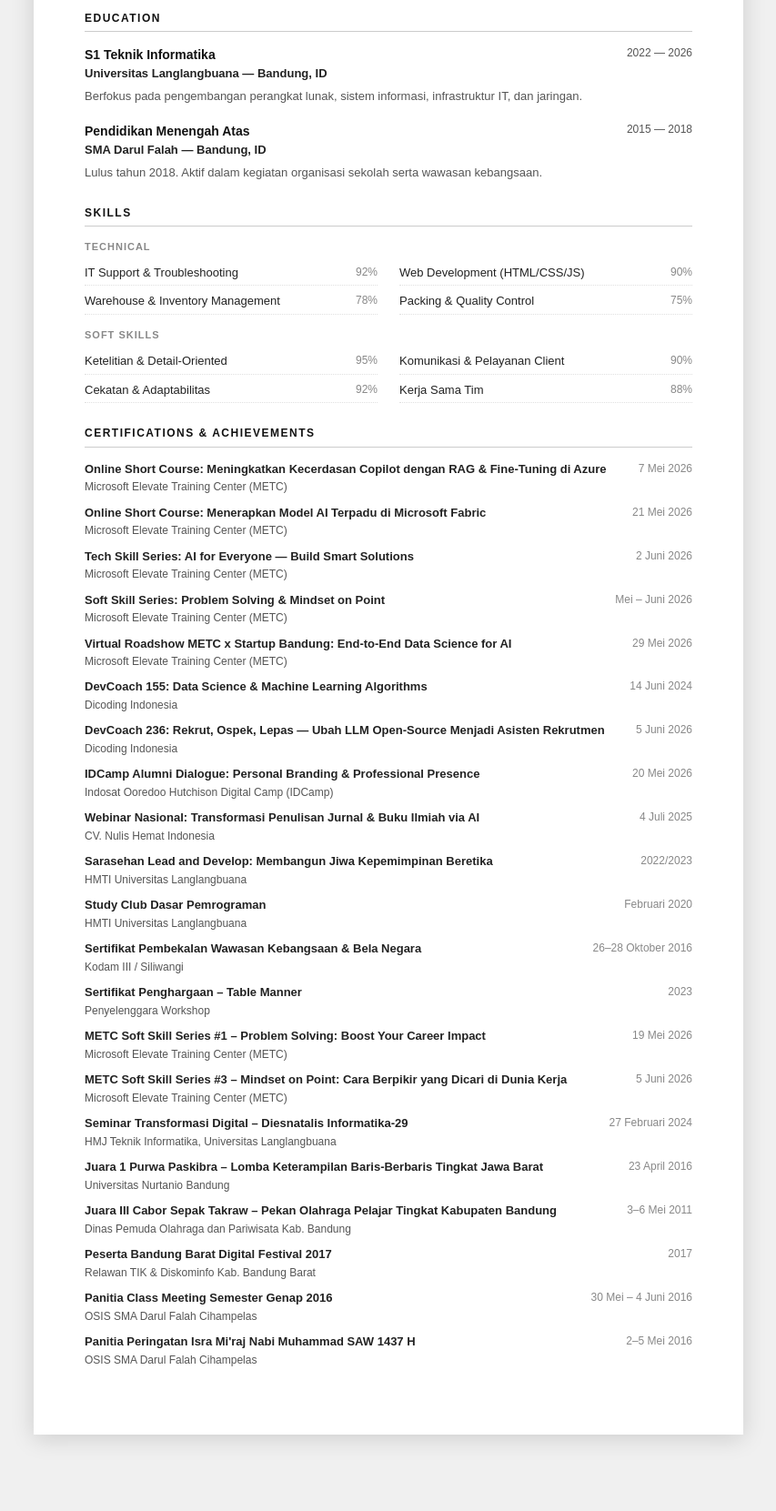
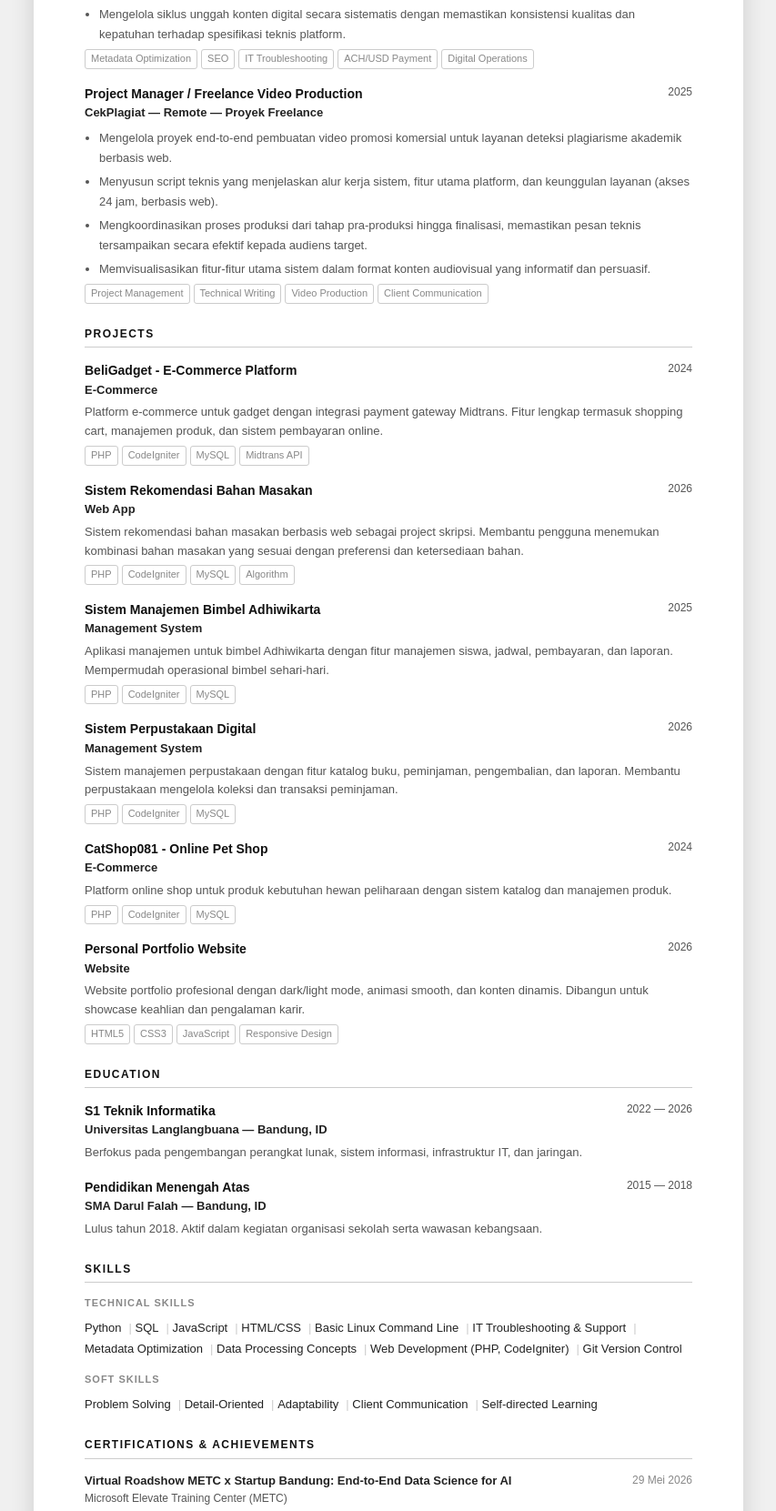
Before and after one commit to Hasbialj/hasbialj, a plain HTML site: page cv.html in a window 1280 px wide. Shown: the part 825-2486 px from the top of the page at 91% size, without its empty margins (213-1066 px from the left). Before the commit the page ends 2450 px from the top, so only its background shows below. Drawn offline with Linux system fonts and the light colour scheme.

Commit message:
feat: update CV content untuk posisi Data Engineer - Rombak professional summary fokus Data Engineering - Ganti experience: Digital Asset Merchant (Redbubble) & PM CekPlagiat - Update skills: ATS-friendly tanpa metrik % - Filter sertifikasi: hanya IT & Data Science - Tambah Projects section di cv.html - Render experience sebagai bullet points di cv.js

```diff
--- a/cv.html
+++ b/cv.html
@@ -32,6 +32,11 @@
     </section>
 
     <section class="cv-section">
+      <h2 class="cv-section-title">Projects</h2>
+      <div id="cv-projects"></div>
+    </section>
+
+    <section class="cv-section">
       <h2 class="cv-section-title">Education</h2>
       <div id="cv-education"></div>
     </section>
--- a/js/cv.js
+++ b/js/cv.js
@@ -14,6 +14,7 @@ document.addEventListener('DOMContentLoaded', () => {
   renderCvHeader();
   renderCvSummary();
   renderCvExperience();
+  renderCvProjects();
   renderCvEducation();
   renderCvSkills();
   renderCvCertificates();
@@ -81,19 +82,58 @@ function renderCvExperience() {
     return;
   }
 
-  el.innerHTML = workItems.map(item => `
+  el.innerHTML = workItems.map(item => {
+    // Pecah desc berdasarkan titik menjadi bullet points
+    const bullets = item.desc
+      .split('. ')
+      .map(s => s.trim())
+      .filter(s => s.length > 0)
+      .map(s => `<li style="margin-bottom:4px">${s.endsWith('.') ? s : s + '.'}</li>`)
+      .join('');
+
+    return `
+      <div class="cv-item">
+        <div class="cv-item-header">
+          <div>
+            <div class="cv-item-title">${item.title}</div>
+            <div class="cv-item-org">${item.org} &mdash; ${item.location}</div>
+          </div>
+          <div class="cv-item-year">${item.year}</div>
+        </div>
+        <ul style="margin-top:6px;padding-left:16px;font-size:13px;color:#555;line-height:1.7;">
+          ${bullets}
+        </ul>
+        ${item.tags && item.tags.length ? `
+          <div class="cv-item-tags">
+            ${item.tags.map(t => `<span class="cv-tag">${t}</span>`).join('')}
+          </div>
+        ` : ''}
+      </div>
+    `;
+  }).join('');
+}
+
+
+// ----------------------------------------------------------------
+// PROJECTS
+// ----------------------------------------------------------------
+function renderCvProjects() {
+  const el = document.getElementById('cv-projects');
+  if (!el || !SITE_DATA.projects) return;
+
+  el.innerHTML = SITE_DATA.projects.map(item => `
     <div class="cv-item">
       <div class="cv-item-header">
         <div>
           <div class="cv-item-title">${item.title}</div>
-          <div class="cv-item-org">${item.org} &mdash; ${item.location}</div>
+          <div class="cv-item-org">${item.category}</div>
         </div>
         <div class="cv-item-year">${item.year}</div>
       </div>
-      <p class="cv-item-desc">${item.desc}</p>
-      ${item.tags && item.tags.length ? `
+      <p class="cv-item-desc">${item.description}</p>
+      ${item.tech && item.tech.length ? `
         <div class="cv-item-tags">
-          ${item.tags.map(t => `<span class="cv-tag">${t}</span>`).join('')}
+          ${item.tech.map(t => `<span class="cv-tag">${t}</span>`).join('')}
         </div>
       ` : ''}
     </div>
@@ -137,7 +177,7 @@ function renderCvSkills() {
   const el = document.getElementById('cv-skills');
   if (!el || !SITE_DATA.skills) return;
 
-  const catLabels = { technical: 'Technical', creative: 'Creative', soft: 'Soft Skills' };
+  const catLabels = { technical: 'Technical Skills', creative: 'Creative Skills', soft: 'Soft Skills' };
   const grouped = {};
 
   SITE_DATA.skills.forEach(skill => {
@@ -150,13 +190,8 @@ function renderCvSkills() {
     html += `
       <div style="margin-bottom:14px">
         <div style="font-size:11px;font-weight:700;color:#888;letter-spacing:1px;text-transform:uppercase;margin-bottom:6px">${catLabels[cat] || cat}</div>
-        <div class="cv-skills-grid">
-          ${skills.map(s => `
-            <div class="cv-skill-item">
-              <span class="cv-skill-name">${s.name}</span>
-              <span class="cv-skill-level">${s.level}%</span>
-            </div>
-          `).join('')}
+        <div style="font-size:13px;color:#222;line-height:1.8;">
+          ${skills.map(s => `<span style="display:inline-block;margin-right:8px;">${s.name}</span>`).join('<span style="color:#ccc;">|</span> ')}
         </div>
       </div>
     `;
--- a/js/data.js
+++ b/js/data.js
@@ -17,8 +17,8 @@ const SITE_DATA = {
     name: "Hasbial Jamil Mardia Putra",  // Nama lengkap
     initials: "HJM",                    // Inisial untuk logo
     photo: "Hasbial Jamil Mardia Putra_41155050220081.jpg",  // Foto profil
-    tagline: "Mengejar karir profesional dalam IT Support & Operasional — berfokus pada efisiensi dan pengembangan SDM.",
-    bio_short: "Software developer & IT Support berdedikasi tinggi dengan pengalaman manajemen operasional gudang dan pendidikan Teknik Informatika.",
+    tagline: "Mahasiswa S1 Teknik Informatika dengan fondasi kuat di IT Support, rekayasa perangkat lunak, dan pengolahan data.",
+    bio_short: "Mahasiswa S1 Teknik Informatika dengan pengalaman pengelolaan platform digital internasional, optimasi sistem, dan minat mendalam pada Data Engineering.",
     location: "Kab. Bandung, Jawa Barat, Indonesia",
     profession: "Software Developer & IT Support",
     phone: "089628188728",
@@ -26,10 +26,10 @@ const SITE_DATA = {
 
     // Bio panjang halaman "Tentang Saya"
     bio_long: [
-      "Saya Hasbial Jamil Mardia Putra — seorang pengembang perangkat lunak dan spesialis IT Support dari Katapang, Kabupaten Bandung.",
-      "Perjalanan karir saya dibentuk oleh kombinasi pengalaman praktis di industri operasional & logistik (seperti di PT. Nokha Warehouse dan PT. Sarana Pancakarya Nusa) serta pemahaman akademis di bidang Teknik Informatika.",
-      "Pengalaman di lapangan melatih saya untuk menjadi pribadi yang teliti, cekatan, dan memiliki keterampilan komunikasi yang ramah serta solutif dalam menangani kebutuhan klien maupun tim.",
-      "Saat ini saya menempuh pendidikan S1 Teknik Informatika di Universitas Langlangbuana (2022–2026) dengan komitmen untuk terus berkembang dan memberikan kontribusi nyata bagi organisasi."
+      "Mahasiswa S1 Teknik Informatika semester akhir di Universitas Langlangbuana dengan fondasi kuat di bidang IT Support, pengembangan perangkat lunak berbasis web, dan rekayasa sistem.",
+      "Berpengalaman dalam pengelolaan operasional platform digital skala internasional, termasuk optimasi metadata produk untuk kebutuhan SEO, konfigurasi sistem pembayaran lintas negara, dan troubleshooting teknis mandiri terhadap kendala server.",
+      "Memiliki minat mendalam pada pengolahan dan rekayasa data, dibuktikan dengan serangkaian sertifikasi di bidang Data Science, Machine Learning, dan Artificial Intelligence dari institusi teknologi terkemuka.",
+      "Siap berkontribusi sebagai Data Engineer Staff dengan membawa kemampuan analitis, ketelitian teknis, dan semangat continuous learning."
     ],
 
     // Nilai/prinsip utama
@@ -55,14 +55,21 @@ const SITE_DATA = {
   // SKILL
   // ============================================================
   skills: [
-    { name: "IT Support & Troubleshooting",    level: 92, category: "technical" },
-    { name: "Web Development (HTML/CSS/JS)",    level: 90, category: "technical" },
-    { name: "Warehouse & Inventory Management",level: 78, category: "technical" },
-    { name: "Packing & Quality Control",       level: 75, category: "technical" },
-    { name: "Ketelitian & Detail-Oriented",     level: 95, category: "soft"      },
-    { name: "Komunikasi & Pelayanan Client",    level: 90, category: "soft"      },
-    { name: "Cekatan & Adaptabilitas",          level: 92, category: "soft"      },
-    { name: "Kerja Sama Tim",                  level: 88, category: "soft"      },
+    { name: "Python",                          category: "technical" },
+    { name: "SQL",                             category: "technical" },
+    { name: "JavaScript",                      category: "technical" },
+    { name: "HTML/CSS",                        category: "technical" },
+    { name: "Basic Linux Command Line",        category: "technical" },
+    { name: "IT Troubleshooting & Support",    category: "technical" },
+    { name: "Metadata Optimization",           category: "technical" },
+    { name: "Data Processing Concepts",        category: "technical" },
+    { name: "Web Development (PHP, CodeIgniter)", category: "technical" },
+    { name: "Git Version Control",             category: "technical" },
+    { name: "Problem Solving",                 category: "soft"      },
+    { name: "Detail-Oriented",                 category: "soft"      },
+    { name: "Adaptability",                    category: "soft"      },
+    { name: "Client Communication",            category: "soft"      },
+    { name: "Self-directed Learning",          category: "soft"      },
   ],
 
   // ============================================================
@@ -70,31 +77,22 @@ const SITE_DATA = {
   // ============================================================
   timeline: [
     {
-      year: "Juni 2020 — Juli 2020",
+      year: "2024 — Sekarang",
       type: "work",
-      title: "Staff Packing & Operasional",
-      org: "PT. Sarana Pancakarya Nusa",
-      location: "Bandung, ID",
-      desc: "Bertanggung jawab melakukan penataan dan pengemasan barang (packing) secara tepat dan presisi guna mencegah kesalahan saat pengangkatan ke armada angkut sebelum pengiriman.",
-      tags: ["Packing", "Quality Control", "Operasional"]
+      title: "Digital Asset Merchant",
+      org: "Redbubble",
+      location: "Remote — Platform Internasional",
+      desc: "Membangun dan mengelola etalase digital (online storefront) di platform e-commerce internasional dengan target pasar global. Mengoptimalkan metadata produk (judul, tag, dan deskripsi) menggunakan prinsip SEO untuk meningkatkan visibilitas dan discoverability aset digital. Mengonfigurasi sistem pembayaran lintas negara (ACH transfer/USD) dan memastikan kepatuhan terhadap prosedur verifikasi platform. Melakukan troubleshooting mandiri terhadap kendala teknis server, termasuk analisis dan resolusi error 400 Bad Request saat proses bulk upload aset beresolusi tinggi. Mengelola siklus unggah konten digital secara sistematis dengan memastikan konsistensi kualitas dan kepatuhan terhadap spesifikasi teknis platform.",
+      tags: ["Metadata Optimization", "SEO", "IT Troubleshooting", "ACH/USD Payment", "Digital Operations"]
     },
     {
-      year: "Februari 2018 — Juli 2018",
+      year: "2025",
       type: "work",
-      title: "Staff Warehouse",
-      org: "PT. Nokha Warehouse",
-      location: "Bandung, ID",
-      desc: "Membantu pengecekan persediaan gudang (stock checking), menyusun laporan pengiriman dan penyimpanan barang masuk/keluar, serta memastikan barang sampai dengan tepat ke tangan klien.",
-      tags: ["Stock Management", "Laporan Logistik", "Warehouse"]
-    },
-    {
-      year: "2016",
-      type: "milestone",
-      title: "Sertifikat Pembekalan Wawasan Kebangsaan & Bela Negara",
-      org: "Kodam III / Siliwangi",
-      location: "Bandung, ID",
-      desc: "Mendapat sertifikat pembekalan wawasan kebangsaan dan bela negara di lingkungan Pondok Pesantren Kodam III/Siliwangi TA 2016.",
-      tags: ["Bela Negara", "Wawasan Kebangsaan", "Kodam III/Siliwangi"]
+      title: "Project Manager / Freelance Video Production",
+      org: "CekPlagiat",
+      location: "Remote — Proyek Freelance",
+      desc: "Mengelola proyek end-to-end pembuatan video promosi komersial untuk layanan deteksi plagiarisme akademik berbasis web. Menyusun script teknis yang menjelaskan alur kerja sistem, fitur utama platform, dan keunggulan layanan (akses 24 jam, berbasis web). Mengkoordinasikan proses produksi dari tahap pra-produksi hingga finalisasi, memastikan pesan teknis tersampaikan secara efektif kepada audiens target. Memvisualisasikan fitur-fitur utama sistem dalam format konten audiovisual yang informatif dan persuasif.",
+      tags: ["Project Management", "Technical Writing", "Video Production", "Client Communication"]
     },
     {
       year: "2022 — 2026",
@@ -195,6 +193,14 @@ const SITE_DATA = {
   // category: "teknologi" | "kepemimpinan" | "pelatihan" | "penghargaan"
   certificates: [
     {
+      title: "Virtual Roadshow METC x Startup Bandung: End-to-End Data Science for AI",
+      issuer: "Microsoft Elevate Training Center (METC)",
+      year: "29 Mei 2026",
+      category: "teknologi",
+      icon: "📊",
+      url: "sertifikat/5.pdf"
+    },
+    {
       title: "Online Short Course: Meningkatkan Kecerdasan Copilot dengan RAG & Fine-Tuning di Azure",
       issuer: "Microsoft Elevate Training Center (METC)",
       year: "7 Mei 2026",
@@ -219,22 +225,6 @@ const SITE_DATA = {
       url: "sertifikat/3.pdf"
     },
     {
-      title: "Soft Skill Series: Problem Solving & Mindset on Point",
-      issuer: "Microsoft Elevate Training Center (METC)",
-      year: "Mei – Juni 2026",
-      category: "kepemimpinan",
-      icon: "🧠",
-      url: "sertifikat/4.pdf"
-    },
-    {
-      title: "Virtual Roadshow METC x Startup Bandung: End-to-End Data Science for AI",
-      issuer: "Microsoft Elevate Training Center (METC)",
-      year: "29 Mei 2026",
-      category: "teknologi",
-      icon: "📊",
-      url: "sertifikat/5.pdf"
-    },
-    {
       title: "DevCoach 155: Data Science & Machine Learning Algorithms",
       issuer: "Dicoding Indonesia",
       year: "14 Juni 2024",
@@ -243,7 +233,7 @@ const SITE_DATA = {
       url: "sertifikat/6.pdf"
     },
     {
-      title: "DevCoach 236: Rekrut, Ospek, Lepas — Ubah LLM Open-Source Menjadi Asisten Rekrutmen",
+      title: "DevCoach 236: Ubah LLM Open-Source Menjadi Asisten Rekrutmen",
       issuer: "Dicoding Indonesia",
       year: "5 Juni 2026",
       category: "teknologi",
@@ -259,20 +249,12 @@ const SITE_DATA = {
       url: "sertifikat/8.pdf"
     },
     {
-      title: "Webinar Nasional: Transformasi Penulisan Jurnal & Buku Ilmiah via AI",
-      issuer: "CV. Nulis Hemat Indonesia",
-      year: "4 Juli 2025",
+      title: "Seminar Transformasi Digital – Diesnatalis Informatika-29",
+      issuer: "HMJ Teknik Informatika, Universitas Langlangbuana",
+      year: "27 Februari 2024",
       category: "pelatihan",
-      icon: "✍️",
-      url: "sertifikat/9.pdf"
-    },
-    {
-      title: "Sarasehan Lead and Develop: Membangun Jiwa Kepemimpinan Beretika",
-      issuer: "HMTI Universitas Langlangbuana",
-      year: "2022/2023",
-      category: "kepemimpinan",
-      icon: "🌟",
-      url: "sertifikat/10.pdf"
+      icon: "🎓",
+      url: "sertifikat/16.pdf"
     },
     {
       title: "Study Club Dasar Pemrograman",
@@ -281,86 +263,6 @@ const SITE_DATA = {
       category: "teknologi",
       icon: "💻",
       url: "sertifikat/11.pdf"
-    },
-    {
-      title: "Sertifikat Pembekalan Wawasan Kebangsaan & Bela Negara",
-      issuer: "Kodam III / Siliwangi",
-      year: "26–28 Oktober 2016",
-      category: "penghargaan",
-      icon: "🎖️",
-      url: "sertifikat/12.pdf"
-    },
-    {
-      title: "Sertifikat Penghargaan – Table Manner",
-      issuer: "Penyelenggara Workshop",
-      year: "2023",
-      category: "pelatihan",
-      icon: "🍽️",
-      url: "sertifikat/13.pdf"
-    },
-    {
-      title: "METC Soft Skill Series #1 – Problem Solving: Boost Your Career Impact",
-      issuer: "Microsoft Elevate Training Center (METC)",
-      year: "19 Mei 2026",
-      category: "kepemimpinan",
-      icon: "🧠",
-      url: "sertifikat/14.pdf"
-    },
-    {
-      title: "METC Soft Skill Series #3 – Mindset on Point: Cara Berpikir yang Dicari di Dunia Kerja",
-      issuer: "Microsoft Elevate Training Center (METC)",
-      year: "5 Juni 2026",
-      category: "kepemimpinan",
-      icon: "💡",
-      url: "sertifikat/15.pdf"
-    },
-    {
-      title: "Seminar Transformasi Digital – Diesnatalis Informatika-29",
-      issuer: "HMJ Teknik Informatika, Universitas Langlangbuana",
-      year: "27 Februari 2024",
-      category: "pelatihan",
-      icon: "🎓",
-      url: "sertifikat/16.pdf"
-    },
-    {
-      title: "Juara 1 Purwa Paskibra – Lomba Keterampilan Baris-Berbaris Tingkat Jawa Barat",
-      issuer: "Universitas Nurtanio Bandung",
-      year: "23 April 2016",
-      category: "penghargaan",
-      icon: "🏆",
-      url: "sertifikat/17.pdf"
-    },
-    {
-      title: "Juara III Cabor Sepak Takraw – Pekan Olahraga Pelajar Tingkat Kabupaten Bandung",
-      issuer: "Dinas Pemuda Olahraga dan Pariwisata Kab. Bandung",
-      year: "3–6 Mei 2011",
-      category: "penghargaan",
-      icon: "🥉",
-      url: "sertifikat/18.pdf"
-    },
-    {
-      title: "Peserta Bandung Barat Digital Festival 2017",
-      issuer: "Relawan TIK & Diskominfo Kab. Bandung Barat",
-      year: "2017",
-      category: "pelatihan",
-      icon: "💻",
-      url: "sertifikat/19.pdf"
-    },
-    {
-      title: "Panitia Class Meeting Semester Genap 2016",
-      issuer: "OSIS SMA Darul Falah Cihampelas",
-      year: "30 Mei – 4 Juni 2016",
-      category: "kepemimpinan",
-      icon: "🤝",
-      url: "sertifikat/20.pdf"
-    },
-    {
-      title: "Panitia Peringatan Isra Mi'raj Nabi Muhammad SAW 1437 H",
-      issuer: "OSIS SMA Darul Falah Cihampelas",
-      year: "2–5 Mei 2016",
-      category: "kepemimpinan",
-      icon: "🤝",
-      url: "sertifikat/20.pdf"
     },
   ],
 
```
